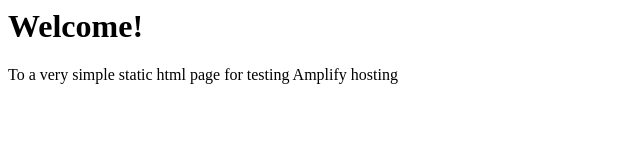
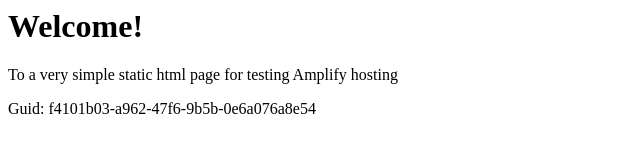
Before and after one commit to aws-aemilia-syd/Github-PR-Commit-Integration-Test-DoNotTouch-Gith-P5X5MO5I-v1-prod-ap-southeast-2, a website: page src/index.html in a window 1280 px wide. Shown: the whole page, without its empty margins (0-640 px from the left). Drawn offline with Linux system fonts and the light colour scheme.

Commit message:
commit from integ tests

```diff
--- a/src/index.html
+++ b/src/index.html
@@ -1,3 +1,5 @@
+
+
 <html lang="en">
 
 <head>
@@ -10,6 +12,6 @@
 <body>
     <h1>Welcome!</h1>
     <p>To a very simple static html page for testing Amplify hosting</p>
-</body>
+    <p>Guid: f4101b03-a962-47f6-9b5b-0e6a076a8e54</p></body>
 
 </html>
```
